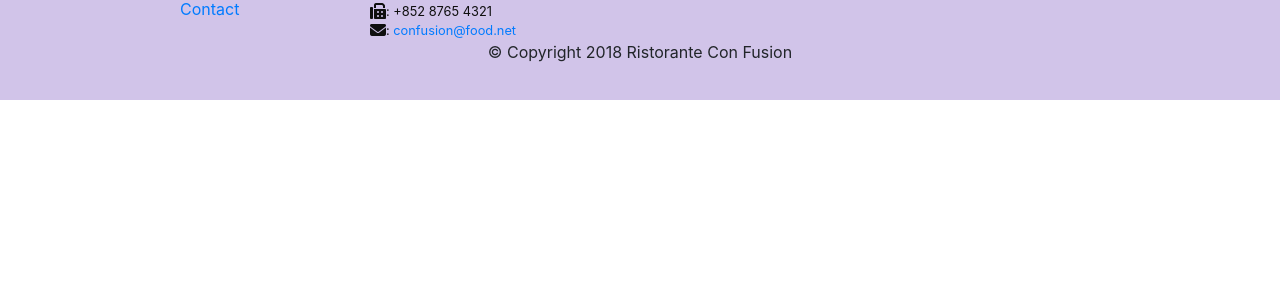
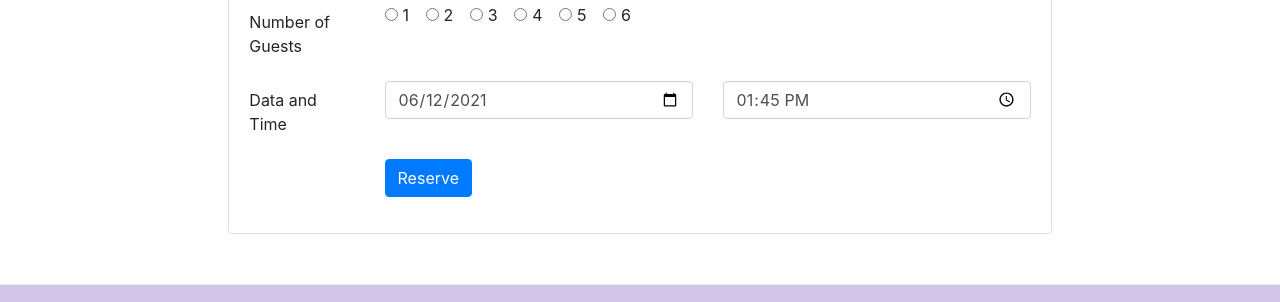
Before and after one commit to helen-tan/bootstrap-exercise, a plain HTML site: page index.html in a window 1280 px wide. Shown: the part 1661-1963 px from the top of the page. Before the commit the page ends 1761 px from the top, so only its background shows below. Drawn offline with nearby package versions, Linux system fonts and the light colour scheme.

Commit message:
Reservation form & button that points to it

```diff
--- a/index.html
+++ b/index.html
@@ -32,12 +32,17 @@
 
             <!--Links-->
             <a class="navbar-brand mr-auto" href="#"><img src="img/logo.png" height="30" width="41"></a>
-            <div class="collapse navbar-collapse" id="Navbar"> <!-- Contents hidden in xs & sm screens by default-->
+            <div class="collapse navbar-collapse" id="Navbar">
+                <!-- Contents hidden in xs & sm screens by default-->
                 <ul class="navbar-nav mr-auto">
-                    <li class="nav-item active"><a class="nav-link" href="#"><span class="fa fa-home fa-lg"></span> Home</a></li>
-                    <li class="nav-item"><a class="nav-link" href="./aboutus.html"><span class="fa fa-info fa-lg"></span> About</a></li>
-                    <li class="nav-item"><a class="nav-link" href="#"><span class="fa fa-list fa-lg"></span> Menu</a></li>
-                    <li class="nav-item"><a class="nav-link" href="./contactus.html"><span class="fa fa-address-card fa-lg"></span> Contact</a></li>
+                    <li class="nav-item active"><a class="nav-link" href="#"><span class="fa fa-home fa-lg"></span>
+                            Home</a></li>
+                    <li class="nav-item"><a class="nav-link" href="./aboutus.html"><span
+                                class="fa fa-info fa-lg"></span> About</a></li>
+                    <li class="nav-item"><a class="nav-link" href="#"><span class="fa fa-list fa-lg"></span> Menu</a>
+                    </li>
+                    <li class="nav-item"><a class="nav-link" href="./contactus.html"><span
+                                class="fa fa-address-card fa-lg"></span> Contact</a></li>
                 </ul>
             </div>
 
@@ -49,10 +54,15 @@
             <div class="row row-header">
                 <div class="col-12 col-sm-6">
                     <h1>Ristorante con Fusion</h1>
-                    <p>We take inspiration from the World's best cuisines, and create a unique fusion experience. Our lipsmacking creations will tickle your culinary senses!</p>
+                    <p>We take inspiration from the World's best cuisines, and create a unique fusion experience. Our
+                        lipsmacking creations will tickle your culinary senses!</p>
                 </div>
-                <div class="col-12 col-sm align-self-center">
+                <div class="col-12 col-sm-3 align-self-center">
                     <img src="img/logo.png" class="img-fluid" alt="logo">
+                </div>
+
+                <div class="col-12 col-sm-3 align-self-center">
+                    <a class="btn btn-warning btn-sm btn-block" href="#reserveATable" role="button">Reserve a Table</a>
                 </div>
             </div>
         </div>
@@ -67,8 +77,10 @@
                 <div class="media">
                     <img class="d-flex mr-3 img-thumbnail align-self-center" src="img/uthappizza.png" alt="ulthapizza">
                     <div class="media-body">
-                        <h2 class="mt-0">Uthappizza <span class="badge badge-danger">HOT</span> <span class="badge badge-pill badge-secondary">$4.99</span> </h2>
-                        <p>A unique combination of Indian Uthappam (pancake) and Italian pizza, topped with Cerignola olives, ripe vine cherry tomatoes, Vidalia onion, Guntur chillies and Buffalo Paneer.</p>
+                        <h2 class="mt-0">Uthappizza <span class="badge badge-danger">HOT</span> <span
+                                class="badge badge-pill badge-secondary">$4.99</span> </h2>
+                        <p>A unique combination of Indian Uthappam (pancake) and Italian pizza, topped with Cerignola
+                            olives, ripe vine cherry tomatoes, Vidalia onion, Guntur chillies and Buffalo Paneer.</p>
                     </div>
                 </div>
             </div>
@@ -80,8 +92,15 @@
                 <h3>This Month's Promotions</h3>
             </div>
             <div class="col col-sm col-md">
-                <h2>Weekend Grand Buffet</h2>
-                <p>Featuring mouthwatering combinations with a choice of five different salads, six enticing appetizers, six main entrees and five choicest desserts. Free flowing bubbly and soft drinks. All for just $19.99 per person </p>
+                <div class="media">
+                    <div class="media-body">
+                        <h2 class="mt-0">Weekend Grand Buffet <span class="badge badge-danger">NEW</span></h2>
+                        <p>Featuring mouthwatering combinations with a choice of five different salads, six enticing appetizers,
+                            six main entrees and five choicest desserts. Free flowing bubbly and soft drinks. All for just
+                            $19.99 per person </p>
+                    </div>
+                    <img class="d-flex ml-3 img-thumbnail align-self-center" src="img/buffet.png" alt="buffet">
+                </div>
             </div>
         </div>
 
@@ -91,17 +110,99 @@
             </div>
             <div class="col col-sm order-sm-first col-md">
                 <div class="media">
-                    <img class="d-flex mr-3 img-thumbnail align-self-center" src="img/alberto.png" alt="alberto">
+                    <img class="d-flex ml-3 img-thumbnail align-self-center" src="img/alberto.png" alt="alberto">
                     <div class="media-body">
                         <h2 class="mt-0">Alberto Somayya</h2>
                         <h4>Executive Chef</h4>
-                        <p>Award winning three-star Michelin chef with wide International experience having worked closely with whos-who in the culinary world, he specializes in creating mouthwatering Indo-Italian fusion experiences. </p>
+                        <p>Award winning three-star Michelin chef with wide International experience having worked
+                            closely with whos-who in the culinary world, he specializes in creating mouthwatering
+                            Indo-Italian fusion experiences. </p>
                     </div>
                 </div>
             </div>
         </div>
     </div>
 
+
+    <div class="row row-content" id="reserveATable">
+        <div class="col-12 col-sm-8 offset-sm-2">
+            <div class="card">
+                <h3 class="card-header bg-warning text-white">Reserve a Table</h3>
+                <div class="card-body">
+                    <form>
+                        <!--Number of Guests-->
+                        <div class="form-group row">
+                            <label for="numberOfGuests" class="col-12 col-sm-2 col-form-label">Number of Guests</label>
+
+                            <!--Radio Buttons-->
+                            <div class="col-12 col-sm-10">
+                                <div class="form-check form-check-inline">
+                                    <input class="form-check-input" type="radio" name="inlineRadioOptions"
+                                        id="numberOfGuests" value="option1">
+                                    <label class="form-check-label" for="numberOfGuests">1</label>
+                                </div>
+
+                                <div class="form-check form-check-inline">
+                                    <input class="form-check-input" type="radio" name="inlineRadioOptions"
+                                        id="numberOfGuests" value="option2">
+                                    <label class="form-check-label" for="numberOfGuests">2</label>
+                                </div>
+
+                                <div class="form-check form-check-inline">
+                                    <input class="form-check-input" type="radio" name="inlineRadioOptions"
+                                        id="numberOfGuests" value="option3">
+                                    <label class="form-check-label" for="numberOfGuests">3</label>
+                                </div>
+
+                                <div class="form-check form-check-inline">
+                                    <input class="form-check-input" type="radio" name="inlineRadioOptions"
+                                        id="numberOfGuests" value="option4">
+                                    <label class="form-check-label" for="numberOfGuests">4</label>
+                                </div>
+
+                                <div class="form-check form-check-inline">
+                                    <input class="form-check-input" type="radio" name="inlineRadioOptions"
+                                        id="numberOfGuests" value="option5">
+                                    <label class="form-check-label" for="numberOfGuests">5</label>
+                                </div>
+
+                                <div class="form-check form-check-inline">
+                                    <input class="form-check-input" type="radio" name="inlineRadioOptions"
+                                        id="numberOfGuests" value="option6">
+                                    <label class="form-check-label" for="numberOfGuests">6</label>
+                                </div>
+                            </div>
+                        </div>
+
+                        <!--Date and Time-->
+                        <div class="form-group row">
+                            <label for="dateAndTime" class="col-12 col-sm-2 col-form-label">Data and Time</label>
+
+                            <!--Date & Time input-->
+                            <div class="col-12 col-md-5">
+                                <input class="form-control" type="date" value="2021-06-12" id="date">
+                            </div>
+                            <div class="col-12 col-md-5">
+                                <input class="form-control" type="time" value="13:45:00" id="time">
+                            </div>
+                        </div>
+
+                        <!-- Reserve button -->
+                        <div class="form-group row">
+                            <div class="offset-md-2 col-md-10">
+                                <button type="submit" class="btn btn-primary">Reserve</button>
+                            </div>
+                        </div>
+
+                    </form>
+                </div>
+            </div>
+        </div>
+
+    </div>
+
+
+    <!--Footer-->
     <footer class="footer">
         <div class="container">
             <div class="row">
@@ -127,12 +228,23 @@
                 </div>
                 <div class="col-12 col-sm-4 align-self-center">
                     <div class="text-center">
-                        <a class="btn btn-social-icon btn-google" href="http://google.com/+"><i class="fa fa-google-plus fa-lg"></i></a> <!--Link to Google+-->
-                        <a class="btn btn-social-icon btn-facebook" href="http://www.facebook.com/profile.php?id="><i class="fa fa-facebook fa-lg"></i></a> <!--Link to Facebook-->
-                        <a class="btn btn-social-icon btn-linkedin" href="http://www.linkedin.com/in/"><i class="fa fa-linkedin fa-lg"></i></a> <!--Link to LinkedIn-->
-                        <a class="btn btn-social-icon btn-twitter" href="http://twitter.com/"><i class="fa fa-twitter fa-lg"></i></a> <!--Link to Twitter-->
-                        <a class="btn btn-social-icon btn-google" href="http://youtube.com/"><i class="fa fa-youtube fa-lg"></i></a> <!--Link to YouTube-->
-                        <a class="btn btn-social-icon" href="mailto:"><i class="fa fa-envelope-o fa-lg"></i></a> <!--Link to Email-->
+                        <a class="btn btn-social-icon btn-google" href="http://google.com/+"><i
+                                class="fa fa-google-plus fa-lg"></i></a>
+                        <!--Link to Google+-->
+                        <a class="btn btn-social-icon btn-facebook" href="http://www.facebook.com/profile.php?id="><i
+                                class="fa fa-facebook fa-lg"></i></a>
+                        <!--Link to Facebook-->
+                        <a class="btn btn-social-icon btn-linkedin" href="http://www.linkedin.com/in/"><i
+                                class="fa fa-linkedin fa-lg"></i></a>
+                        <!--Link to LinkedIn-->
+                        <a class="btn btn-social-icon btn-twitter" href="http://twitter.com/"><i
+                                class="fa fa-twitter fa-lg"></i></a>
+                        <!--Link to Twitter-->
+                        <a class="btn btn-social-icon btn-google" href="http://youtube.com/"><i
+                                class="fa fa-youtube fa-lg"></i></a>
+                        <!--Link to YouTube-->
+                        <a class="btn btn-social-icon" href="mailto:"><i class="fa fa-envelope-o fa-lg"></i></a>
+                        <!--Link to Email-->
                     </div>
                 </div>
             </div>
```
Lines whose indentation alone changed are shown as unchanged.
